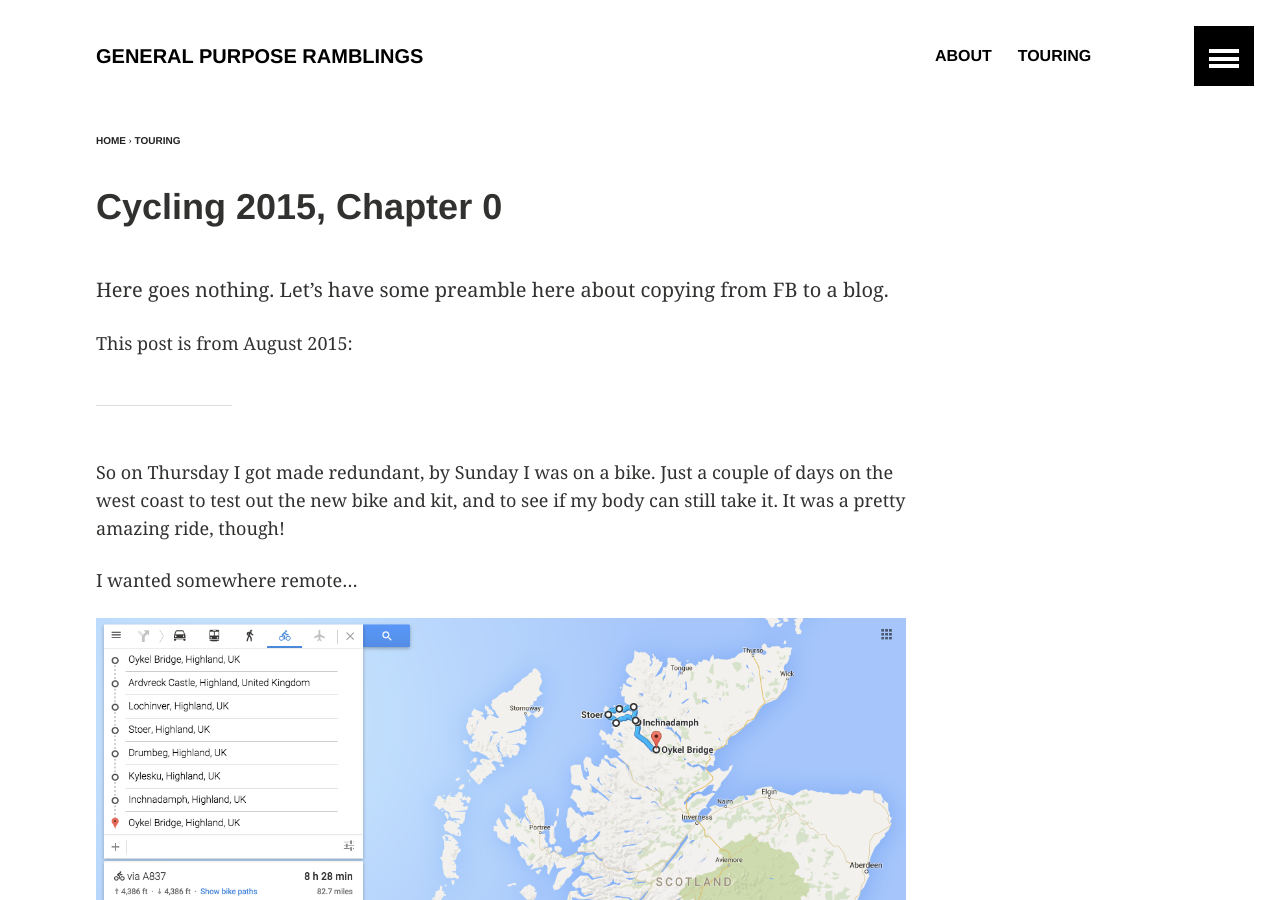
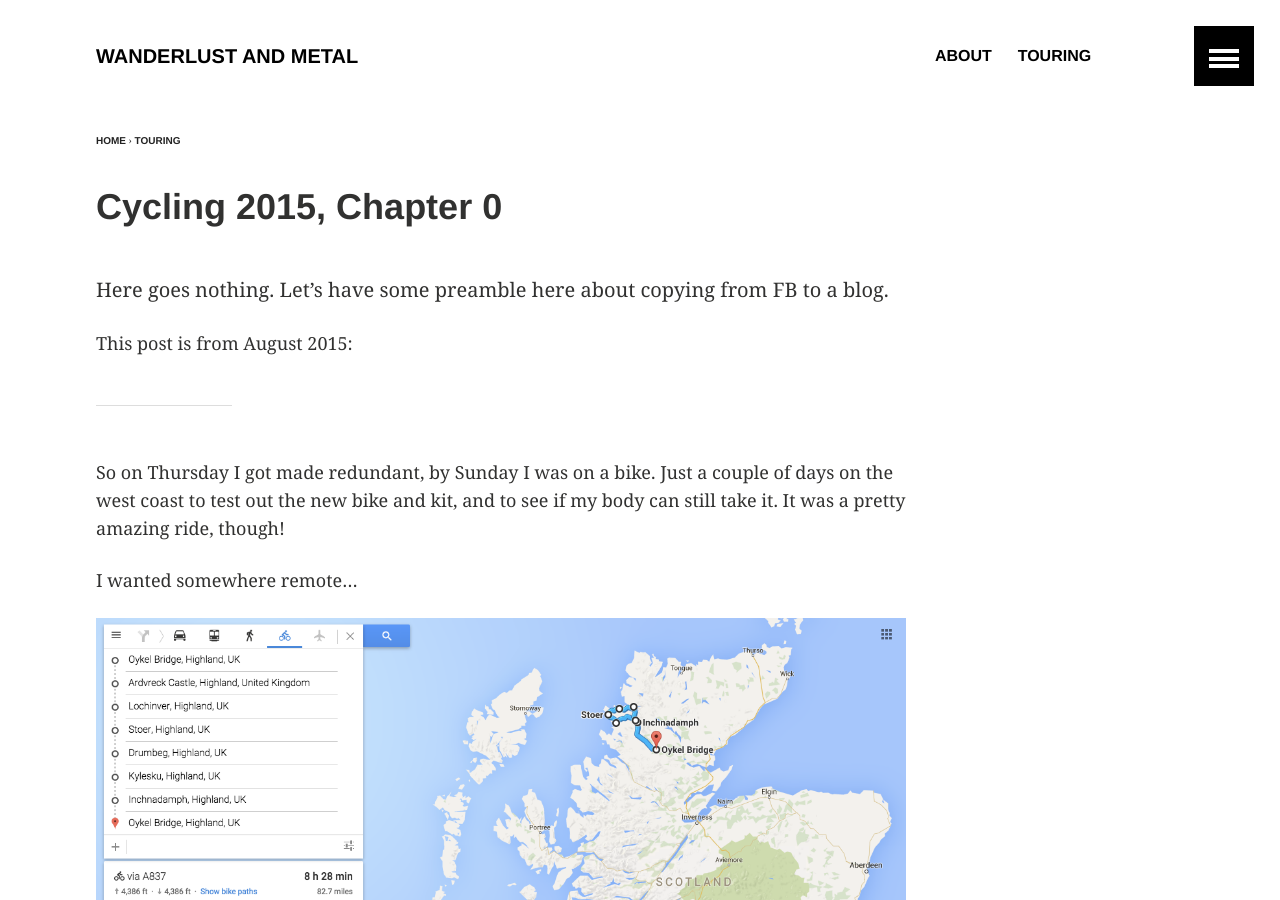
Before and after one commit to ArthurStart/git-blog, a Jekyll site: the page built from _posts/touring/2016-01-29-Cycling-2015-Chapter-0.md, in a window 1280 px wide and 900 px high. Built offline with Jekyll 4.4.1, drawn with Linux system fonts in a browser that asks for light colours; comment, search, counter and statistics services are not loaded; some of the changed text lies outside the part shown.

```diff
--- a/_config.yml
+++ b/_config.yml
@@ -1,6 +1,6 @@
 # Site wide configuration
 
-title: General Purpose Ramblings
+title: Wanderlust and Metal
 description: Blog description goes here
 logo: # 120x120 px default image used for Twitter summary card
 teaser: teaser.jpg # 400x250 px default teaser image used in image archive grid
@@ -44,7 +44,7 @@ owner:
     ad-slot:
   bio:
   avatar: bio-photo.jpg # 160x160 px image for author byline
-  disqus-shortname:
+  disqus-shortname: arthurstart
 
 
 exclude: ["lib", "config.rb", ".sass-cache", "Capfile", "config", "log", "Rakefile", "Rakefile.rb", "tmp", "*.sublime-project", "*.sublime-workspace", "Gemfile", "Gemfile.lock", "README.md", "LICENSE", "node_modules", "Gruntfile.js", "package.json"]
```
Also changed, not shown: _posts/touring/2016-01-29-Cycling-2015-Chapter-0.md (+1 -0 lines).
